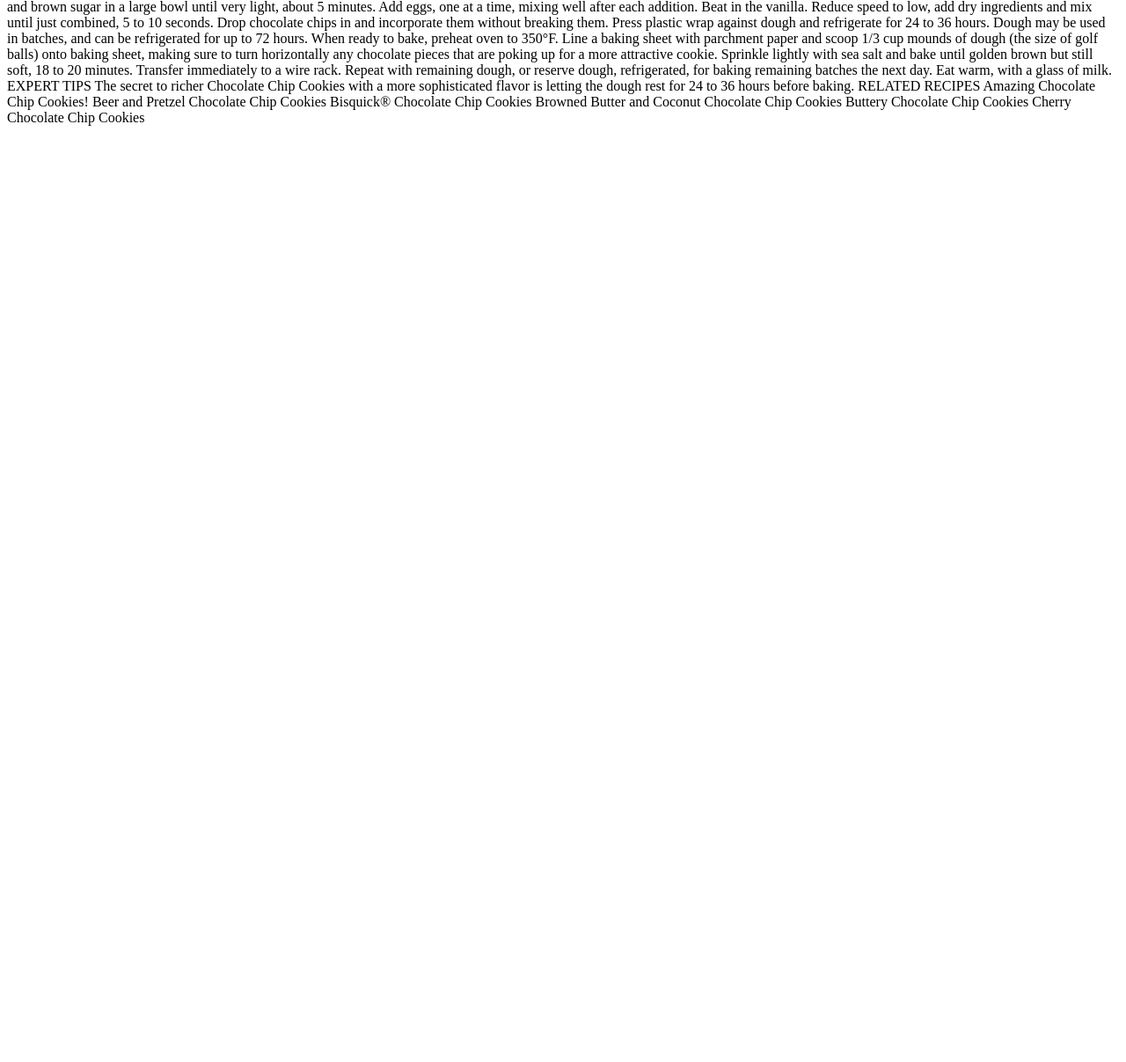
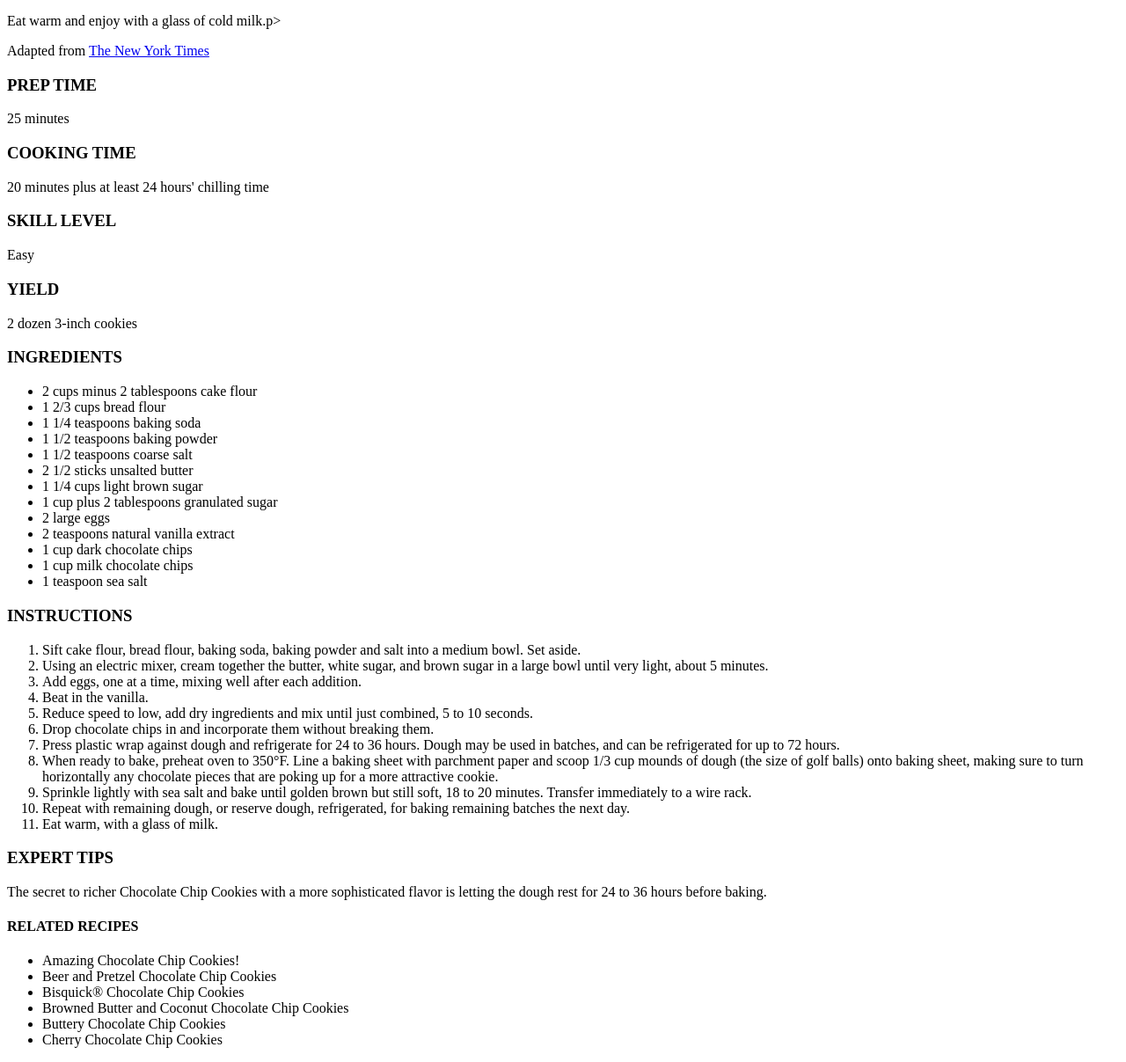
Before and after one commit to ffhffeffy/ffhffeffy.github.io, a plain HTML site: page exercises/cookie-recipe/index.html in a window 1280 px wide. Shown: the part 385-1592 px from the top of the page at 88% size. Before the commit the page ends 800 px from the top, so only its background shows below. Drawn offline with Linux system fonts and the light colour scheme.

Commit message:
Update index.html

```diff
--- a/exercises/cookie-recipe/index.html
+++ b/exercises/cookie-recipe/index.html
@@ -7,85 +7,86 @@
     <title>Cookie Recipe</title>
 </head>
 <body>
-    Best Chocolate Chip Cookies
+    <h1>Best Chocolate Chip Cookies</h1>
 
 	<img src="https://raw.githubusercontent.com/celestelayne/bug-free-meme/main/exercises/starter_code_lesson_1/cookie_recipe/cookies.jpg" alt="cookie image">
 
-	Eat warm and enjoy with a glass of cold milk.
+	<p>Eat warm and enjoy with a glass of cold milk.</body>p>
 
-	Adapted from [The New York Times](http://www.nytimes.com/2008/07/09/dining/091crex.html?_r=0)
+	<p>Adapted from <a href="http://www.nytimes.com/2008/07/09/dining/091crex.html?_r=0">The New York Times</a>
 
-	PREP TIME
-	25 minutes
+	<h3>PREP TIME</h3>
+	<p>25 minutes</p>
 
-	COOKING TIME
-	20 minutes plus at least 24 hours' chilling time
+	<h3>COOKING TIME</h3>
+	<p>20 minutes plus at least 24 hours' chilling time</p>
 
-	SKILL LEVEL
-	Easy
+	<h3>SKILL LEVEL</h3>
+	<p>Easy</p>
 
-	YIELD
-	2 dozen 3-inch cookies
+	<h3>YIELD</h3>
+	<p>2 dozen 3-inch cookies</p>
 
-	INGREDIENTS
+	<h3>INGREDIENTS</h3>
+    <ul>
+        <li>2 cups minus 2 tablespoons cake flour </li>
+		<li>1 2/3 cups bread flour</li>
+		<li>1 1/4 teaspoons baking soda</li>
+		<li>1 1/2 teaspoons baking powder</li>
+		<li>1 1/2 teaspoons coarse salt</li>
+		<li>2 1/2 sticks unsalted butter</li>
+		<li>1 1/4 cups light brown sugar</li>
+		<li>1 cup plus 2 tablespoons granulated sugar</li>
+		<li>2 large eggs</li>
+		<li>2 teaspoons natural vanilla extract</li>
+		<li>1 cup dark chocolate chips</li>
+		<li>1 cup milk chocolate chips</li>
+		<li>1 teaspoon sea salt</li>
+     </ul>
 
-		2 cups minus 2 tablespoons cake flour
-		1 2/3 cups bread flour
-		1 1/4 teaspoons baking soda
-		1 1/2 teaspoons baking powder
-		1 1/2 teaspoons coarse salt
-		2 1/2 sticks unsalted butter
-		1 1/4 cups light brown sugar
-		1 cup plus 2 tablespoons granulated sugar
-		2 large eggs
-		2 teaspoons natural vanilla extract
-		1 cup dark chocolate chips
-		1 cup milk chocolate chips
-		1 teaspoon sea salt
+	<h3>INSTRUCTIONS</h3>
+    <ol>
+		<li>Sift cake flour, bread flour, baking soda, baking powder and salt into a medium bowl. Set aside.</li>
+
+        <li>Using an electric mixer, cream together the butter, white sugar, and brown sugar in a large bowl until very light, about 5 minutes.</li>
+
+        <li>Add eggs, one at a time, mixing well after each addition.</li>
+
+        <li>Beat in the vanilla.</li>
+
+        <li>Reduce speed to low, add dry ingredients and mix until just combined, 5 to 10 seconds.</li>
+
+        <li>Drop chocolate chips in and incorporate them without breaking them.</li>
+
+        <li>Press plastic wrap against dough and refrigerate for 24 to 36 hours. Dough may be used in batches, and can be refrigerated for up to 72 hours.</li>
+
+        <li>When ready to bake, preheat oven to 350°F. Line a baking sheet with parchment paper and scoop 1/3 cup mounds of dough (the size of golf balls) onto baking sheet, making sure to turn horizontally any chocolate pieces that are poking up for a more attractive cookie.</li>
+
+        <li>Sprinkle lightly with sea salt and bake until golden brown but still soft, 18 to 20 minutes. Transfer immediately to a wire rack.</li>
+
+        <li>Repeat with remaining dough, or reserve dough, refrigerated, for baking remaining batches the next day.</li>
+
+        <li>Eat warm, with a glass of milk.</li>
+    </ol>
+	<h3>EXPERT TIPS</h3>
+
+	<p>The secret to richer Chocolate Chip Cookies with a more sophisticated flavor is letting the dough rest for 24 to 36 hours before baking.</p>
 
 
-	INSTRUCTIONS
+	<h4>RELATED RECIPES</h4>
 
-		Sift cake flour, bread flour, baking soda, baking powder and salt into a medium bowl. Set aside.
+    <ul>
+		<li>Amazing Chocolate Chip Cookies!</li>
 
-		Using an electric mixer, cream together the butter, white sugar, and brown sugar in a large bowl until very light, about 5 minutes.
+        <li>Beer and Pretzel Chocolate Chip Cookies</li>
 
-		Add eggs, one at a time, mixing well after each addition.
+        <li>Bisquick&reg; Chocolate Chip Cookies</li>
 
-		Beat in the vanilla.
+        <li>Browned Butter and Coconut Chocolate Chip Cookies</li>
 
-		Reduce speed to low, add dry ingredients and mix until just combined, 5 to 10 seconds.
+        <li>Buttery Chocolate Chip Cookies</li>
 
-		Drop chocolate chips in and incorporate them without breaking them.
-
-		Press plastic wrap against dough and refrigerate for 24 to 36 hours. Dough may be used in batches, and can be refrigerated for up to 72 hours.
-
-		When ready to bake, preheat oven to 350°F. Line a baking sheet with parchment paper and scoop 1/3 cup mounds of dough (the size of golf balls) onto baking sheet, making sure to turn horizontally any chocolate pieces that are poking up for a more attractive cookie.
-
-		Sprinkle lightly with sea salt and bake until golden brown but still soft, 18 to 20 minutes. Transfer immediately to a wire rack.
-
-		Repeat with remaining dough, or reserve dough, refrigerated, for baking remaining batches the next day.
-
-		Eat warm, with a glass of milk.
-
-	EXPERT TIPS
-
-	The secret to richer Chocolate Chip Cookies with a more sophisticated flavor is letting the dough rest for 24 to 36 hours before baking.
-
-
-	RELATED RECIPES
-
-
-		Amazing Chocolate Chip Cookies!
-
-		Beer and Pretzel Chocolate Chip Cookies
-
-		Bisquick&reg; Chocolate Chip Cookies
-
-		Browned Butter and Coconut Chocolate Chip Cookies
-
-		Buttery Chocolate Chip Cookies
-
-		Cherry Chocolate Chip Cookies
+        <li>Cherry Chocolate Chip Cookies</li>
+    </ul>
 </body>
 </html>
```
